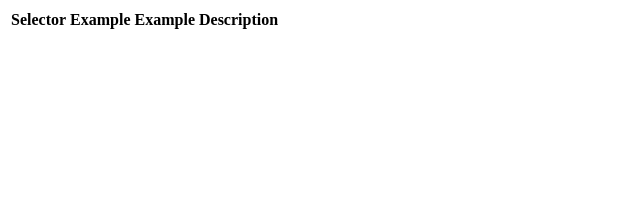
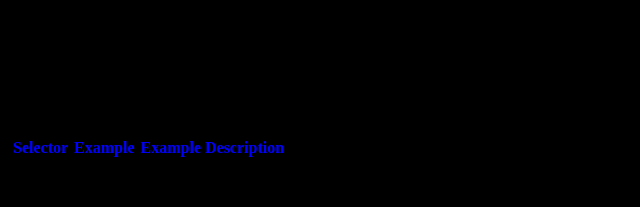
Before and after one commit to Pomber2/cheatsheet, a plain HTML site: page index.html in a window 1280 px wide. Shown: the whole page, without its empty margins (0-640 px from the left). Drawn offline with Linux system fonts and the light colour scheme.

Commit message:
updated code in html and css

```diff
--- a/index.html
+++ b/index.html
@@ -7,13 +7,39 @@
     <link rel="stylesheet" href="styles.css" type="text/css">
 </head>
 <body>
+    <h1>CSS Selectors</h1>
     <table>
+        <!--Table names-->
         <tr >
             <th>Selector</th>
             <th>Example</th>
             <th>Example Description</th>
         </tr>
-
+        <!-- ID -->
+        <tr>#id</tr>
+        <tr>#firstname</tr>
+        <tr>Selects the element with id="firstname"</tr>
+        <!--Class-->
+        <tr>.class</tr>
+        <tr>.intro</tr>
+        <tr>Selects all elements with class="intro"</tr>
+        <tr>.class1.class2</tr>
+        <tr>.name1.name2</tr>
+        <tr>Selects all elements with both name1 and name2 set within its class attribute</tr>
+        <tr>.class1 .class2</tr>
+        <tr>.name1 .name2</tr>
+        <tr>Selects all elements with name2 that is a descendant of an element with name1</tr>
+        <!--Elements-->
+        <tr>element</tr>
+        <tr>p</tr>
+        <tr>Selects all &lt;p&gt;</tr>
+        <tr>*</tr>
+        <tr>*</tr>
+        <tr>Selects all elements</tr>
+        <!--Attributes-->
+        <tr>[attribute]</tr>
+        <tr>[target]</tr>
+        <tr>Selects all elements with target attribute</tr>
     </table>
 
 </body>
--- a/styles.css
+++ b/styles.css
@@ -0,0 +1,12 @@
+body {
+    background-color: black;
+}
+
+table {
+    color: blue;
+    font-family: 'Times New Roman', Times, serif;
+}
+
+table, th, td, tr {
+    border: 1px solid black;
+}
```
